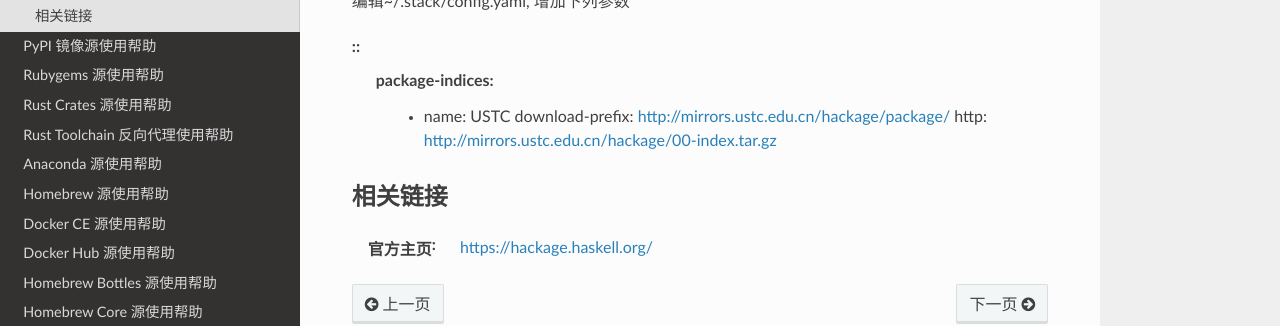
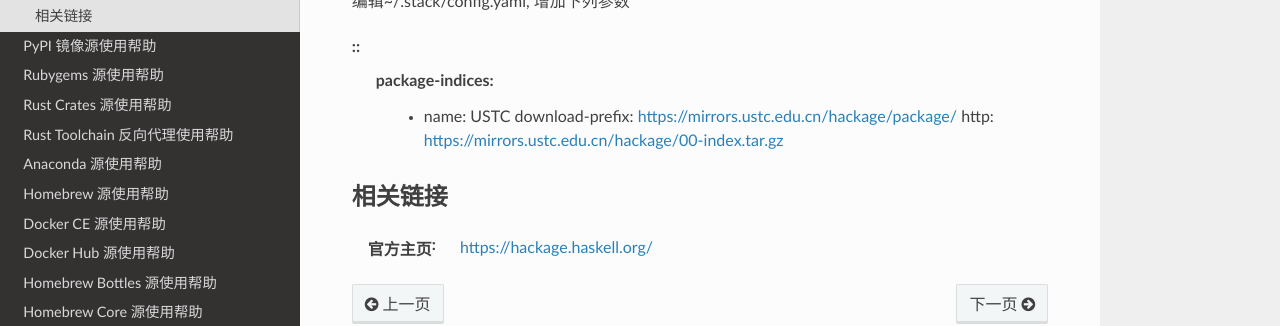
Before and after one commit to ustclug/mirrorhelp, a Sphinx documentation site: the page built from source/hackage.rst, in a window 1280 px wide. Shown: the part 451-777 px from the top of the page. Built offline with Sphinx 7.4.7 and the Read the Docs theme 2.0.0, drawn with Linux system fonts in a browser that asks for light colours; pages that are not in the unit, such as notebooks, are missing from menus; some of the changed lines change nothing that is shown.

Commit message:
hackage: use https

```diff
--- a/source/hackage.rst
+++ b/source/hackage.rst
@@ -20,8 +20,8 @@ stack使用说明
 ::
     package-indices:
       - name: USTC
-        download-prefix: http://mirrors.ustc.edu.cn/hackage/package/
-        http: http://mirrors.ustc.edu.cn/hackage/00-index.tar.gz
+        download-prefix: https://mirrors.ustc.edu.cn/hackage/package/
+        http: https://mirrors.ustc.edu.cn/hackage/00-index.tar.gz
 
 
 
```
